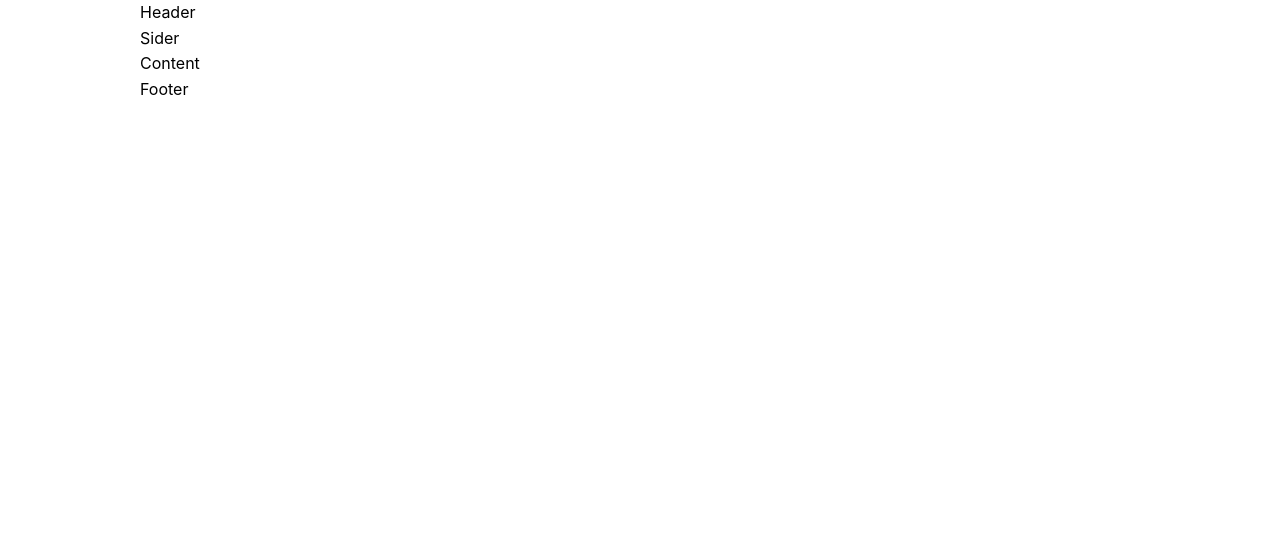
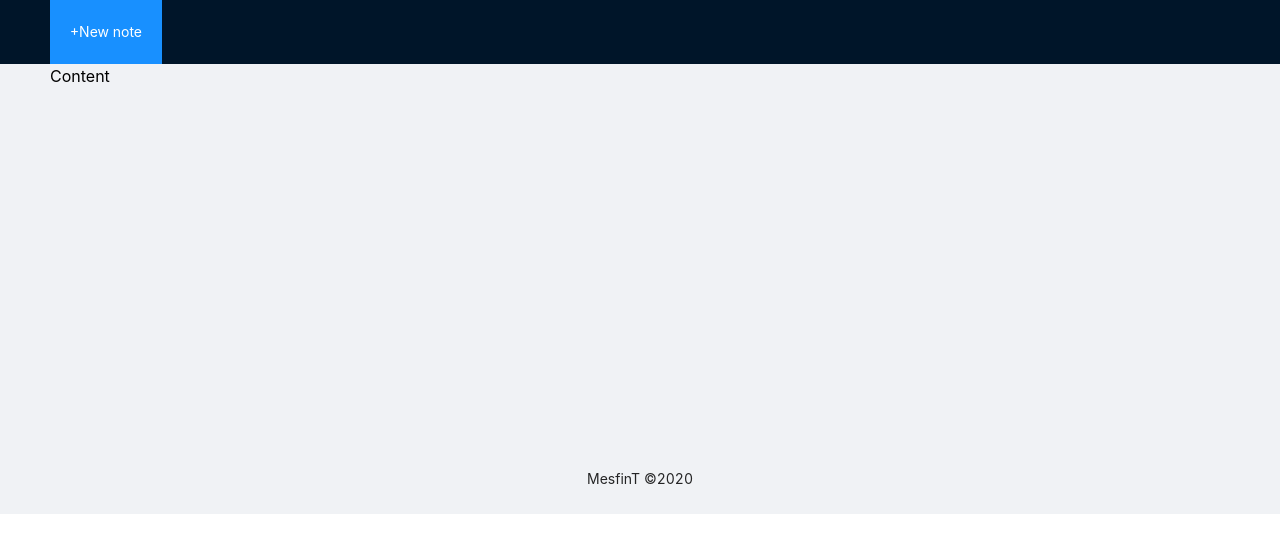
Before and after one commit to mesfint/note-app, a React (Create React App) app: page / in a window 1280 px wide. Shown: the top 552 px of the page. Built offline with nearby package versions, Linux system fonts and the light colour scheme.

Commit message:
basic site layout design

```diff
--- a/src/App.css
+++ b/src/App.css
@@ -1,3 +1,4 @@
+@import "antd/dist/antd.css";
 /* General */
 body {
   font-size: 16px;
@@ -5,11 +6,28 @@ body {
   color: #000;
   overflow-x: hidden;
 }
+.header {
+  position: fixed;
+  z-index: 1;
+  width: 100%;
+}
+.site-layout {
+  padding: 0 50px;
+  margin-top: 64px;
+}
+.site-layout-background {
+  padding: 24;
+  min-height: 380px;
+}
 .container-fluid {
   margin: 0 auto;
   max-width: 1000px;
-  padding: 0 15px;
+  padding: 15px 15px;
 }
 .site-page-header {
   border: 1px solid rgb(235, 237, 240);
 }
+
+.footer {
+  text-align: center;
+}
--- a/src/App.js
+++ b/src/App.js
@@ -1,19 +1,23 @@
+import React from "react";
 import "./App.css";
-import AppHome from "./componets/home";
 
-import { Layout } from "antd";
+import { Layout, Menu, Breadcrumb } from "antd";
 
-const { Header, Footer, Sider, Content } = Layout;
+const { Header, Content, Footer } = Layout;
 
 function App() {
   return (
-    <Layout className="mainLayout">
-      <div className="container-fluid">
-        <Header>Header</Header>
-        <Sider>Sider</Sider>
-        <Content>Content</Content>
-        <Footer>Footer</Footer>
-      </div>
+    <Layout>
+      <Header className="header">
+        <div className="logo" />
+        <Menu theme="dark" mode="horizontal" defaultSelectedKeys={["1"]}>
+          <Menu.Item key="1">+New note</Menu.Item>
+        </Menu>
+      </Header>
+      <Content className="site-layout">
+        <div className="site-layout-background">Content</div>
+      </Content>
+      <Footer className="footer">MesfinT ©2020</Footer>
     </Layout>
   );
 }
--- a/src/componets/home.js
+++ /dev/null
@@ -1,7 +0,0 @@
-import React from "react";
-
-function AppHome() {
-  return <h2>Home</h2>;
-}
-
-export default AppHome;
```
Also changed, not shown: src/componets/header.js (+9 -2 lines), src/componets/side.js (added, +7 -0 lines).
